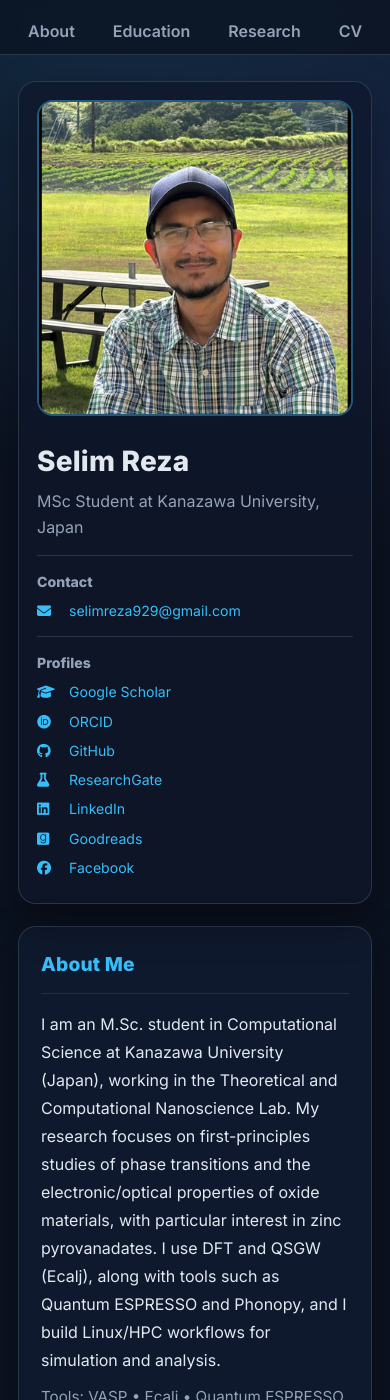
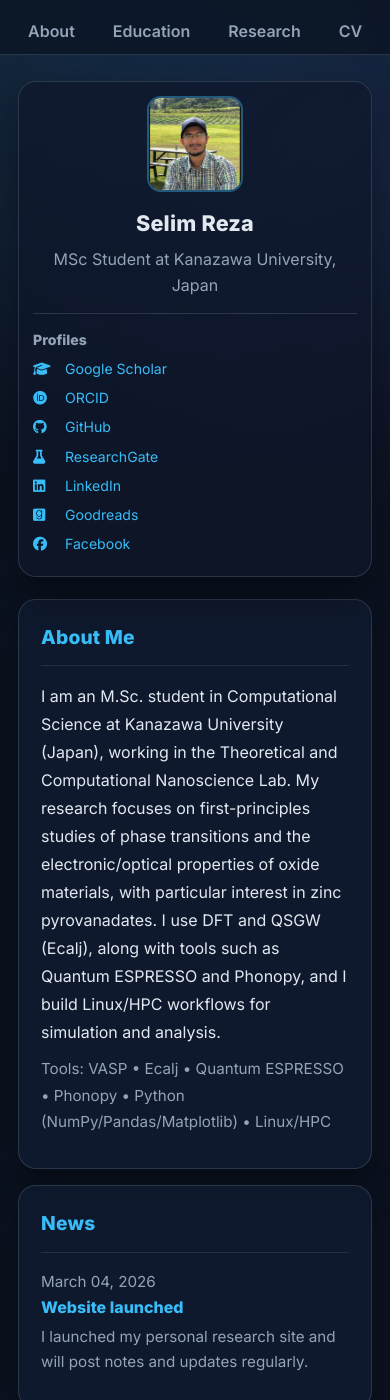
Before and after one commit to selimphy/selimphy.github.io, a Jekyll site: the page built from index.html, in a window 390 px wide and 1400 px high. Built offline with Jekyll 4.4.1, drawn with Linux system fonts in a browser that asks for light colours.

Commit message:
Update style.css

```diff
--- a/assets/css/style.css
+++ b/assets/css/style.css
@@ -207,6 +207,37 @@
   font-size:0.88rem;
 }
 
+/* Mobile: make sidebar compact */
+@media (max-width: 900px){
+
+  .sidebar{
+    padding:14px;
+  }
+
+  .avatar{
+    width:96px;
+    height:96px;
+    border-radius:14px;
+    aspect-ratio:auto;
+    display:block;
+    margin:0 auto 10px;
+  }
+
+  .name{
+    font-size:1.35rem;
+    text-align:center;
+  }
+
+  .oneLine{
+    text-align:center;
+    margin-bottom:8px;
+  }
+
+  /* Keep only first meta (Contact) visible by default */
+  .sidebar .meta:nth-of-type(2){
+    display:none; /* hides Profiles block on mobile */
+  }
+}
 .sidebar .meta div{
   margin-bottom:6px;
 }
```
